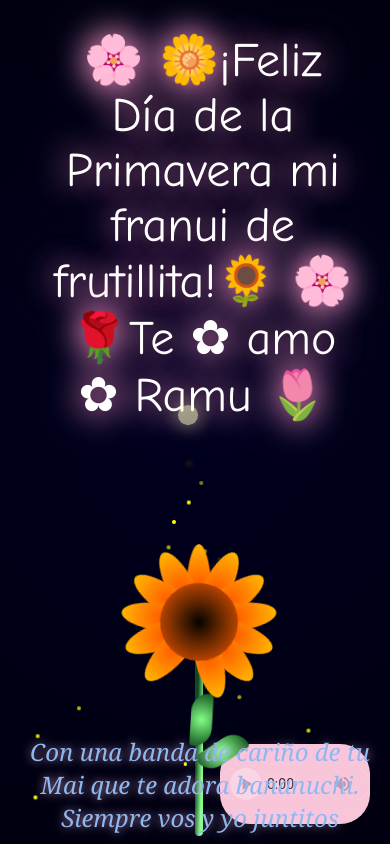
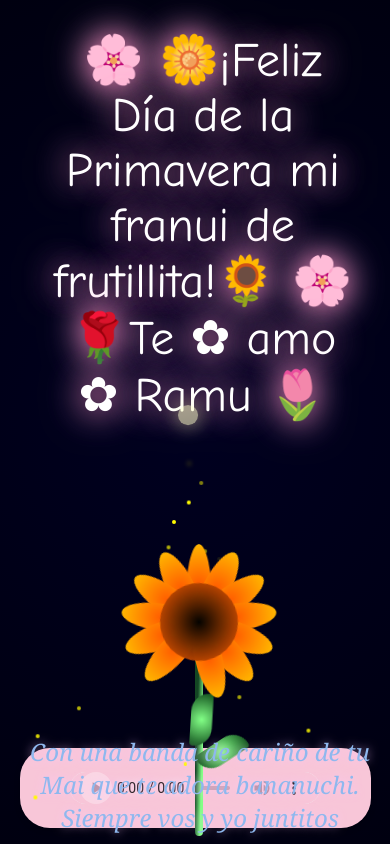
Before and after one commit to Maira95Val/Primavera, a plain HTML site: page index.html in a window 390 px wide. Shown: the top 844 px of the page. Drawn offline with Linux system fonts and the light colour scheme.

Commit message:
Update index.html

```diff
--- a/index.html
+++ b/index.html
@@ -179,6 +179,18 @@ audio::-webkit-media-controls-timeline {
       from { opacity: 1; transform: translate(-50%, -50%) scale(1); }
       to   { opacity: 0; transform: translate(-50%, -50%) scale(2); }
     }
+
+    /* ----- RESPONSIVE EXTRA ---- */
+    @media (max-width: 600px) {
+      .audio-wrap {
+        width: 90%;
+        right: 5%;
+        bottom: 1rem;
+      }
+      audio {
+        max-width: 100%;
+      }
+    }
   </style>
 </head>
 <body>
```
